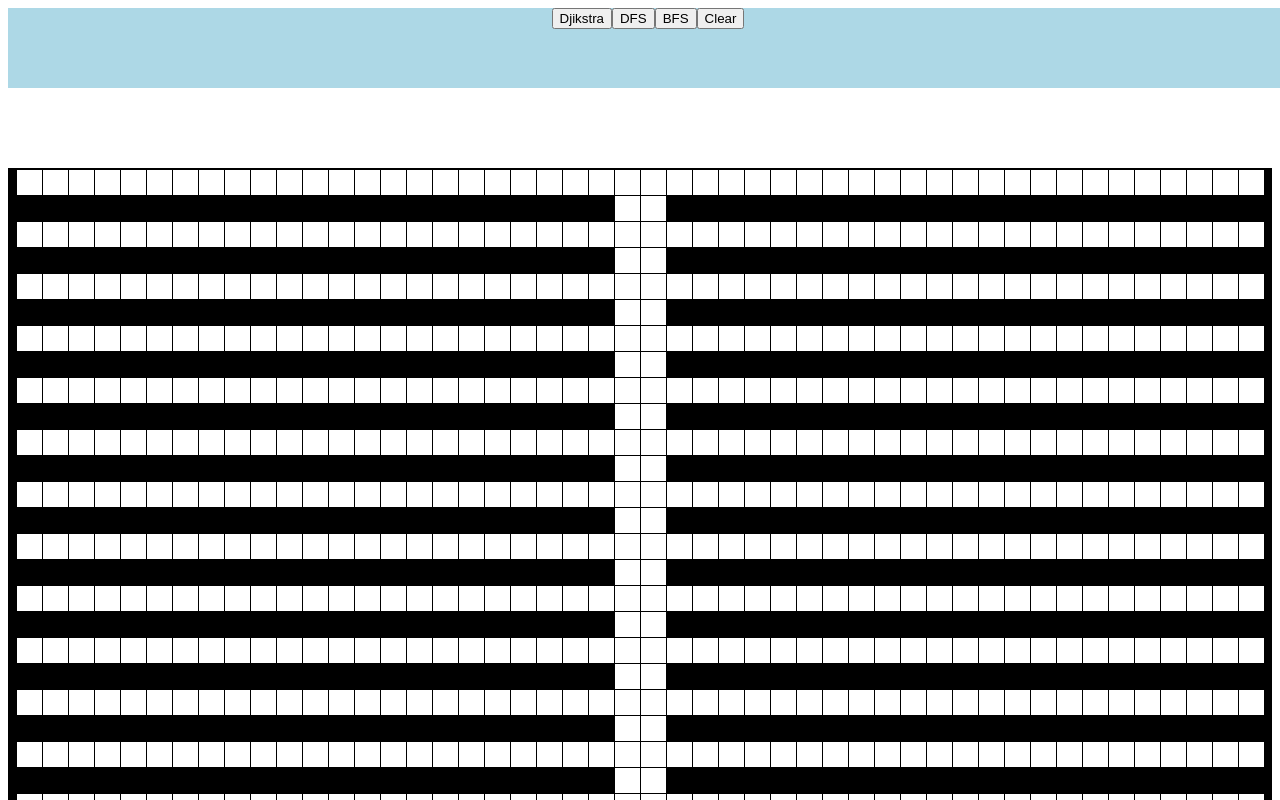
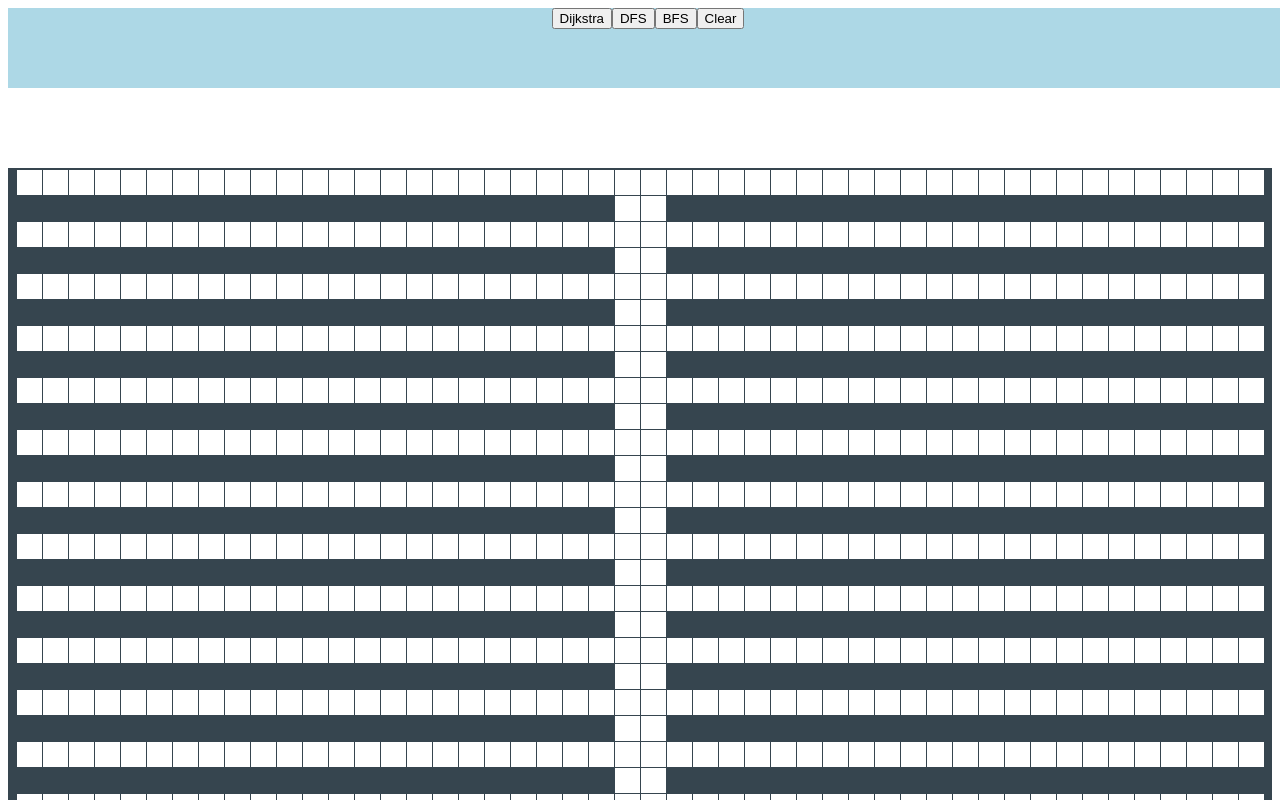
Before and after one commit to AntonGrier/PathfindingVisualiser, a React app: page / in a window 1280 px wide. Shown: the top 800 px of the page. Built offline with nearby package versions, Linux system fonts and the light colour scheme.

Commit message:
Diagonal Path, Wall Animations, Part of Path Recalculation

```diff
--- a/index.css
+++ b/index.css
@@ -1,5 +1,6 @@
 .cell {
     background-color: white;
+    border-color: rgba(0,0,0,0.85);
     width: 25px;
     height: 25px;
     display: inline-block;
@@ -16,7 +17,12 @@
 }
 
 .cell-wall {
+    width: 25px;
+    height: 25px;
     background-color: black;
+    animation-name: wall;
+    animation-duration: 0.5s;
+    animation-fill-mode: forwards;
 }
 
 .cell-visited {
@@ -28,12 +34,12 @@
 }
 
 .grid {
-    border: 0.5px solid black;
+    border: 0.5px solid #36454F;
     margin-top: 10vh;
     display:inline-block;
     height: auto;
     width: auto;
-    background-color: black;
+    background-color: #36454F;
 }
 
 .app {
@@ -52,3 +58,10 @@
     text-align: center;
     background-color: lightblue;
 }
+
+@keyframes wall {
+    0% {transform: scale(2); }
+    /*50% {transform: scale(); }*/
+    75% {transform: scale(1); }
+    /*100% {transform: scale(1); }*/
+}
--- a/src/Algorithms/DFS.ts
+++ b/src/Algorithms/DFS.ts
@@ -14,7 +14,7 @@ export default class DFS extends PathfindingAlgorithm {
                 this.finalPath = this.visitedNodesInOrder;
                 return;
             }
-            let neighbors: Array<Position> = this.getNeighbors(grid, curPosition);
+            let neighbors: Array<Position> = this.getNeighbors(grid, curPosition).reverse();
             for (let neighbor of neighbors) {
                 this.stack.push(neighbor);
             }
--- a/src/Navbar.tsx
+++ b/src/Navbar.tsx
@@ -5,7 +5,7 @@ import Dijkstra from "./Algorithms/Dijkstra";
 import DFS from "./Algorithms/DFS";
 import BFS from "./Algorithms/BFS";
 
-export default class extends Component<{performAlgorithm: (algorithm: PathfindingAlgorithm) => void, reset: () => void},{}> {
+export default class extends Component<{performAlgorithm: (algorithm: PathfindingAlgorithm) => void, clearPath: () => void},{}> {
     constructor(props: any) {
         super(props);
         this.state = {};
@@ -14,10 +14,10 @@ export default class extends Component<{performAlgorithm: (algorithm: Pathfindin
     render(): any {
         return (
             <div className="navbar">
-                <button onClick={() => {this.props.performAlgorithm(new Dijkstra())}}>Djikstra</button>
+                <button onClick={() => {this.props.performAlgorithm(new Dijkstra())}}>Dijkstra</button>
                 <button onClick={() => {this.props.performAlgorithm(new DFS())}}>DFS</button>
                 <button onClick={() => {this.props.performAlgorithm(new BFS())}}>BFS</button>
-                <button onClick={() => {this.props.reset()}}>Clear</button>
+                <button onClick={() => {this.props.clearPath()}}>Clear</button>
             </div>
         )
     }
--- a/src/Pathfinder.tsx
+++ b/src/Pathfinder.tsx
@@ -3,12 +3,13 @@ import {Component, createRef, RefObject} from "react";
 import Cell from "./Cell";
 import Navbar from "./Navbar";
 import PathfindingAlgorithm from "./Algorithms/PathfindingAlgorithm";
+import {render} from "react-dom";
 
-export const GRIDW = 50;
-export const GRIDH = 27;
-const DEFAULTSTARTPOS: Position = {x: Math.floor(GRIDW/4), y: Math.floor(GRIDH/2)};
-const DEFAULTFINISHPOS: Position = {x: GRIDW - DEFAULTSTARTPOS.x, y: DEFAULTSTARTPOS.y};
-const UPDATERATE = 15;
+export const GRID_W = 50;
+export const GRID_H = 27;
+const DEFAULT_START_POS: Position = {x: Math.floor(GRID_W/4), y: Math.floor(GRID_H/2)};
+const DEFAULT_FINISH_POS: Position = {x: GRID_W - DEFAULT_START_POS.x, y: DEFAULT_START_POS.y};
+const UPDATE_RATE = 5;
 
 export interface Position {
     x: number,
@@ -19,6 +20,8 @@ export enum MouseState {
     RemovingWall,
     MovingStart,
     MovingFinish,
+    Recalculating,
+    Disabled,
 }
 export enum NodeType {
     Unvisited,
@@ -30,7 +33,8 @@ export interface Node {
     position : Position,
     nodeType: NodeType;
 }
-export default class Pathfinder extends Component<{}, {grid: Array<Array<Node>>, startPos: Position, finishPos: Position, mouseState: MouseState, isMouseDown: boolean}> {
+
+export default class Pathfinder extends Component<{}, {grid: Array<Array<Node>>, startPos: Position, finishPos: Position, mouseState: MouseState, isMouseDown: boolean, updateLock: boolean, prevAlgorithm: PathfindingAlgorithm}> {
     references: Array<Array<RefObject<HTMLDivElement> | any>>;
     constructor(props: any) {
         super(props);
@@ -40,29 +44,44 @@ export default class Pathfinder extends Component<{}, {grid: Array<Array<Node>>,
             finishPos: null,
             mouseState: null,
             isMouseDown: false,
+            updateLock: false,
+            prevAlgorithm: null,
         };
     }
 
     componentDidMount(): void {
-        this.reset(DEFAULTSTARTPOS, DEFAULTFINISHPOS);
-        this.references = Array(GRIDH).fill([]).map(() => Array(GRIDW).fill(0).map(() => createRef()));
-    }
-
-    reset(startPos: Position, finishPos: Position) {
         let grid: Array<Array<Node>> = [];
-        for (let row = 0; row < GRIDH; row++) {
+        for (let row = 0; row < GRID_H; row++) {
             let curRow: Array<Node> = [];
-            for (let col = 0; col < GRIDW; col++) {
+            for (let col = 0; col < GRID_W; col++) {
                 let newNode: Node = {position: {x: col, y: row}, nodeType: NodeType.Unvisited};
                 curRow.push(newNode);
             }
             grid.push(curRow);
         }
+        this.setState({grid: grid, startPos: DEFAULT_START_POS, finishPos: DEFAULT_FINISH_POS, mouseState: MouseState.PlacingWall, isMouseDown: false});
+        this.references = Array(GRID_H).fill([]).map(() => Array(GRID_W).fill(0).map(() => createRef()));
+    }
 
-        this.setState({grid: grid, startPos: startPos, finishPos: finishPos, mouseState: MouseState.PlacingWall, isMouseDown: false});
+    shouldComponentUpdate(nextProps: Readonly<{}>, nextState: Readonly<{ grid: Array<Array<Node>>; startPos: Position; finishPos: Position; mouseState: MouseState; isMouseDown: boolean; updateLock: boolean }>, nextContext: any): boolean {
+        return !nextState.updateLock;
+    }
+
+    clearPath(): void {
+        let grid: Array<Array<Node>> = this.state.grid;
+        grid = grid.map((row) => {
+            return row.map((node) => {
+                return ({
+                        ...node,
+                        nodeType: node.nodeType === NodeType.Wall? NodeType.Wall : NodeType.Unvisited,
+                })
+            });
+        });
+        this.setState({grid: grid});
     }
 
     updateMouseState(position: Position, eventType: string): void {
+        if (this.state.mouseState === MouseState.Disabled) return;
         switch (eventType) {
             case "mousedown": {
                 this.onMouseDown(position);
@@ -84,7 +103,9 @@ export default class Pathfinder extends Component<{}, {grid: Array<Array<Node>>,
         let nodeType: NodeType = grid[position.y][position.x].nodeType;
         if ((mouseState === MouseState.MovingStart && this.isFinish(position)) || (mouseState === MouseState.MovingFinish && this.isStart(position))) return;
 
+        if (mouseState !== MouseState.Recalculating) {
             mouseState = this.isStart(position) ? MouseState.MovingStart : this.isFinish(position) ? MouseState.MovingFinish : nodeType === NodeType.Unvisited ? MouseState.PlacingWall : MouseState.RemovingWall;
+        }
 
         if (!this.isStart(position) && !this.isFinish(position)) {
             if (nodeType === NodeType.Wall) {
@@ -98,14 +119,14 @@ export default class Pathfinder extends Component<{}, {grid: Array<Array<Node>>,
     }
 
     private onMouseUp() {
-        let mouseState = MouseState.PlacingWall;
+        let mouseState =  this.state.mouseState === MouseState.Recalculating ? MouseState.Recalculating : MouseState.PlacingWall;
         let isMouseDown = false;
         this.setState({mouseState: mouseState, isMouseDown: isMouseDown});
     }
 
     private onMouseEnter(position: Position) {
         let {grid, startPos, finishPos, mouseState, isMouseDown} = this.state;
-        if (!isMouseDown || this.isStart(position) || this.isFinish(position)) return;
+        if (!isMouseDown || mouseState !== MouseState.Recalculating && (this.isStart(position) || this.isFinish(position))) return;
 
         switch (mouseState) {
             case MouseState.MovingStart:
@@ -124,6 +145,24 @@ export default class Pathfinder extends Component<{}, {grid: Array<Array<Node>>,
                 grid[position.y][position.x].nodeType = NodeType.Unvisited;
                 this.setState({grid: grid});
                 break;
+            case MouseState.Recalculating:
+                // if (this.isStart(position)) {
+                //     startPos = position;
+                // } else if (this.isFinish(position)) {
+                //     finishPos = position;
+                // }
+                startPos = position;
+                this.clearPath();
+                this.state.prevAlgorithm.calculatePath(grid, startPos, finishPos);
+                let visitedInOrder = this.state.prevAlgorithm.produceVisitedInOrder();
+                let finalPath = this.state.prevAlgorithm.produceFinalPath();
+                visitedInOrder.forEach((position) => {
+                    grid[position.y][position.x].nodeType = NodeType.Visited;
+                });
+                finalPath.forEach((position) => {
+                    grid[position.y][position.x].nodeType = NodeType.ShortestPath;
+                });
+                this.setState({grid: grid, startPos: startPos, finishPos: finishPos});
         }
     }
 
@@ -136,6 +175,7 @@ export default class Pathfinder extends Component<{}, {grid: Array<Array<Node>>,
     }
 
     private performAlgorithm(algorithm: PathfindingAlgorithm): void {
+        this.setState({prevAlgorithm: algorithm, mouseState: MouseState.Disabled});
         algorithm.calculatePath(this.state.grid, this.state.startPos, this.state.finishPos);
         let visitedInOrder: Array<Position> = algorithm.produceVisitedInOrder();
         let shortestPath: Array<Position> = algorithm.produceFinalPath();
@@ -144,62 +184,91 @@ export default class Pathfinder extends Component<{}, {grid: Array<Array<Node>>,
 
     private visualiseAlgorithm(visitedInOrder: Array<Position>, shortestPath: Array<Position>): void {
         (async () => {
+            this.lockRender();
             await this.visualiseVisited(visitedInOrder);
             await this.visualisePath(shortestPath);
+            this.unlockRender();
+            this.setState({mouseState: MouseState.Recalculating});
         })();
     }
 
     private visualiseVisited(visitedInOrder: Array<Position>): Promise<void> {
-        return new Promise(resolve => {
-            let posIdx: number = 0;
-            setInterval(() => {
-                if (posIdx === visitedInOrder.length) {
+        // let position: Position = visitedInOrder[count];
+        // let ref: RefObject<HTMLDivElement> = this.references[position.y][position.x];
+        // let className: string = ref.current.className;
+        // if (!className.includes("cell-start") && !className.includes("cell-finish")) {
+        //     ref.current.className = "cell cell-visited";
+        //     let grid: Array<Array<Node>> = this.state.grid;
+        //     grid[position.y][position.x].nodeType = NodeType.ShortestPath;
+        //     this.setState({grid: grid});
+        // }
+
+        return new Promise<void>(resolve => {
+            for (let i = 0; i <= visitedInOrder.length; i++) {
+                setTimeout(() => {
+                    if (i === visitedInOrder.length) {
                         resolve();
                     } else {
-                    let position: Position = visitedInOrder[posIdx];
+                        let position: Position = visitedInOrder[i];
                         let ref: RefObject<HTMLDivElement> = this.references[position.y][position.x];
                         let className: string = ref.current.className;
-                    if (className.includes("cell-start")) {
-                        ref.current.className = "cell cell-start cell-visited"
-                    } else if (className.includes("cell-finish")) {
-                        ref.current.className = "cell cell-finish cell-visited"
-                    } else {
-                        ref.current.className = "cell cell-visited"
+                        if (!className.includes("cell-start") && !className.includes("cell-finish")) {
+                            ref.current.className = "cell cell-visited";
+                            let grid: Array<Array<Node>> = this.state.grid;
+                            grid[position.y][position.x].nodeType = NodeType.Visited;
+                            this.setState({grid: grid});
                         }
-                    posIdx++;
                     }
-            }, UPDATERATE * posIdx)
+                }, UPDATE_RATE * i);
+            }
         });
     }
 
     private visualisePath(shortestPath: Array<Position>): Promise<void> {
-        return new Promise(resolve => {
-            let posIdx: number = 0;
-            setInterval(() => {
-                if (posIdx === shortestPath.length) {
+        // let position: Position = shortestPath[count];
+        // let ref: RefObject<HTMLDivElement> = this.references[position.y][position.x];
+        // let className: string = ref.current.className;
+        // if (!className.includes("cell-start") && !className.includes("cell-finish")) {
+        //     ref.current.className = "cell cell-shortestPath";
+        //     let grid: Array<Array<Node>> = this.state.grid;
+        //     grid[position.y][position.x].nodeType = NodeType.ShortestPath;
+        //     this.setState({grid: grid});
+        // }
+
+        return new Promise<void>(resolve => {
+            for (let i = 0; i <= shortestPath.length; i++) {
+                setTimeout(() => {
+                    if (i === shortestPath.length) {
                         resolve();
                     } else {
-                    let position: Position = shortestPath[posIdx];
+                        let position: Position = shortestPath[i];
                         let ref: RefObject<HTMLDivElement> = this.references[position.y][position.x];
                         let className: string = ref.current.className;
-                    if (className.includes("cell-start")) {
-                        ref.current.className = "cell cell-start cell-shortestPath"
-                    } else if (className.includes("cell-finish")) {
-                        ref.current.className = "cell cell-finish cell-shortestPath"
-                    } else {
-                        ref.current.className = "cell cell-shortestPath"
+                        if (!className.includes("cell-start") && !className.includes("cell-finish")) {
+                            ref.current.className = "cell cell-shortestPath";
+                            let grid: Array<Array<Node>> = this.state.grid;
+                            grid[position.y][position.x].nodeType = NodeType.ShortestPath;
+                            this.setState({grid: grid});
                         }
-                    posIdx++;
                     }
-            }, UPDATERATE * posIdx)
+                }, UPDATE_RATE * i);
+            }
         });
+    }
+
+    private lockRender() {
+        this.setState({updateLock: true});
+    }
+
+    private unlockRender() {
+        this.setState({updateLock: false});
     }
 
     public render(): any {
         let grid = this.state.grid;
         return (
             <div>
-            <Navbar performAlgorithm = {(algorithm: PathfindingAlgorithm) => this.performAlgorithm(algorithm)} reset={() => this.reset(this.state.startPos, this.state.finishPos)}/>
+            <Navbar performAlgorithm = {(algorithm: PathfindingAlgorithm) => this.performAlgorithm(algorithm)} clearPath={() => this.clearPath()}/>
             <div className = "grid">
                 {grid.map((row: Array<Node>, rowIdx) => {
                     return (<div className="grid-row" key = {rowIdx}>
```
Also changed, not shown: src/Algorithms/Dijkstra.tsx (+4 -4 lines), src/Algorithms/PathfindingAlgorithm.tsx (+22 -16 lines), 2 other files (tests, documents, lock files or other folders). Lines whose indentation alone changed are shown as unchanged.
